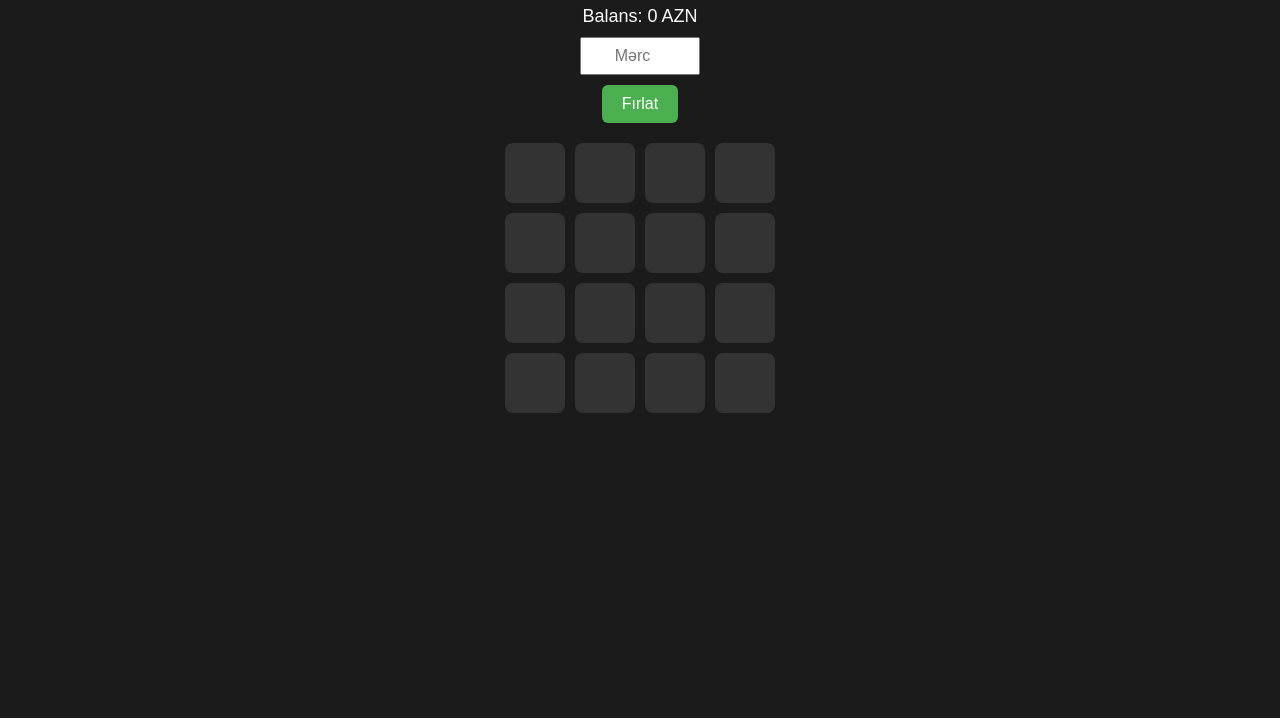
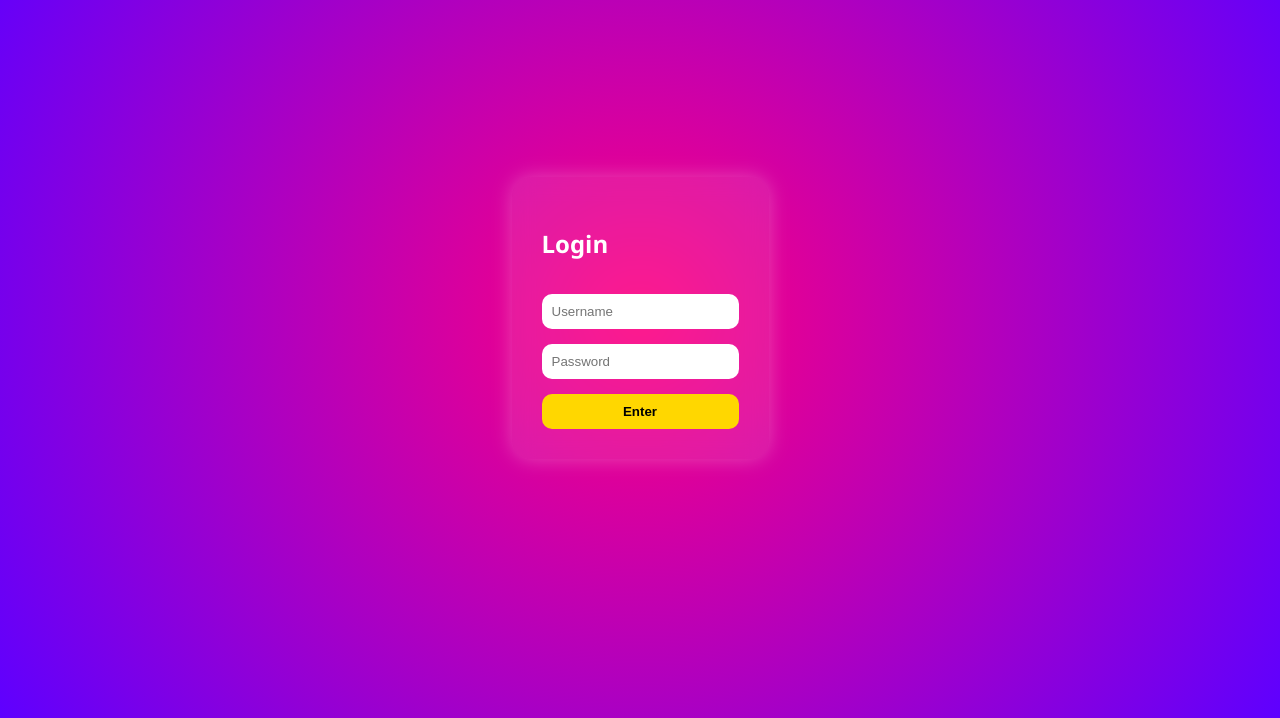
Before and after one commit to Reko004/kazinorbet, a plain HTML site: page index.html in a window 1280 px wide. Shown: the part 82-800 px from the top of the page. Drawn offline with Linux system fonts and the light colour scheme.

Commit message:
Update index.html

```diff
--- a/index.html
+++ b/index.html
@@ -1,140 +1,177 @@
 <!DOCTYPE html>
-<html lang="az">
+<html lang="en">
 <head>
   <meta charset="UTF-8">
   <meta name="viewport" content="width=device-width, initial-scale=1.0">
-  <title>Meyvə Slot Oyunu</title>
+  <title>VIP Fruit Slot Game</title>
   <style>
     body {
-      background: #1b1b1b;
-      font-family: sans-serif;
+      margin: 0;
+      padding: 0;
+      font-family: 'Segoe UI', sans-serif;
+      background: radial-gradient(circle at center, #ff0080, #5e00ff);
       color: #fff;
-      text-align: center;
-      margin: 0;
-      padding: 20px;
+      display: flex;
+      flex-direction: column;
+      align-items: center;
+      justify-content: center;
+      height: 100vh;
+      overflow: hidden;
     }
-    h1 { margin-top: 10px; }
-    #balance { font-size: 18px; margin: 10px 0; }
-    #betInput {
-      padding: 8px;
-      font-size: 16px;
-      width: 100px;
+    .login {
+      background: rgba(255, 255, 255, 0.1);
+      border-radius: 20px;
+      padding: 30px;
+      backdrop-filter: blur(10px);
+      box-shadow: 0 0 20px #fff4;
+      display: flex;
+      flex-direction: column;
+      gap: 15px;
+    }
+    .login input {
+      padding: 10px;
+      border-radius: 10px;
+      border: none;
+      outline: none;
+    }
+    .login button {
+      padding: 10px;
+      border-radius: 10px;
+      background: gold;
+      border: none;
+      font-weight: bold;
+      cursor: pointer;
+    }
+    .hidden {
+      display: none;
+    }
+    .game {
       text-align: center;
     }
-    button {
-      padding: 10px 20px;
-      font-size: 16px;
-      background: #4CAF50;
-      color: white;
-      border: none;
-      border-radius: 6px;
-      cursor: pointer;
-      margin-top: 10px;
-    }
-    #grid {
+    .grid {
       display: grid;
       grid-template-columns: repeat(4, 60px);
+      grid-template-rows: repeat(4, 60px);
       gap: 10px;
-      justify-content: center;
-      margin-top: 20px;
+      margin: 20px 0;
     }
     .cell {
+      font-size: 2em;
       width: 60px;
       height: 60px;
-      font-size: 30px;
-      background: #333;
       display: flex;
+      align-items: center;
       justify-content: center;
-      align-items: center;
-      border-radius: 8px;
-      transition: transform 0.2s;
+      background: rgba(255, 255, 255, 0.2);
+      border-radius: 10px;
+      transition: transform 0.4s ease;
     }
-    .spin {
-      animation: spin 0.4s ease-in-out;
+    .highlight {
+      background: gold;
+      color: black;
+      font-weight: bold;
     }
-    @keyframes spin {
-      0% { transform: rotateY(0); }
-      50% { transform: rotateY(180deg); }
-      100% { transform: rotateY(0); }
+    .spin-btn {
+      padding: 10px 20px;
+      border: none;
+      background: lime;
+      color: black;
+      font-weight: bold;
+      font-size: 1.1em;
+      border-radius: 15px;
+      cursor: pointer;
+      transition: 0.3s;
     }
-    #message {
-      margin-top: 15px;
-      font-weight: bold;
+    .spin-btn:hover {
+      transform: scale(1.05);
     }
   </style>
 </head>
 <body>
-  <h1>Meyvə Slot Oyunu</h1>
-  <div id="balance"></div>
-  <input type="number" id="betInput" placeholder="Mərc" min="1">
-  <br>
-  <button onclick="spin()">Fırlat</button>
-  <div id="grid"></div>
-  <div id="message"></div>
+
+<div class="login" id="login-box">
+  <h2>Login</h2>
+  <input type="text" id="username" placeholder="Username">
+  <input type="password" id="password" placeholder="Password">
+  <button onclick="login()">Enter</button>
+</div>
+
+<div class="game hidden" id="game-box">
+  <h2>🎰 VIP Fruit Slot 🎰</h2>
+  <div class="grid" id="grid"></div>
+  <button class="spin-btn" onclick="spin()">Spin (10 AZN)</button>
+  <p id="result"></p>
+</div>
 
 <script>
-    const fruits = ['🍒', '🍋', '🍉', '🍇', '🍎', '🥝'];
-    const grid = document.getElementById('grid');
-    const balanceEl = document.getElementById('balance');
-    const messageEl = document.getElementById('message');
-    const username = localStorage.getItem('username');
-    let balance = parseInt(localStorage.getItem(`balance_${username}`)) || 0;
+  const fruits = ["🍒", "🍋", "🍇", "🍉", "🍊", "🍎", "🍓", "🥝"];
+  const gridEl = document.getElementById('grid');
 
-    function updateBalance() {
-      balanceEl.textContent = `Balans: ${balance} AZN`;
+  let isSpinning = false;
+
+  function login() {
+    const u = document.getElementById('username').value;
+    const p = document.getElementById('password').value;
+    if (u === "admin" && p === "1234") {
+      document.getElementById('login-box').classList.add('hidden');
+      document.getElementById('game-box').classList.remove('hidden');
+      generateGrid();
+    } else {
+      alert("Invalid credentials");
+    }
   }
 
-    function createGrid() {
-      grid.innerHTML = '';
+  function generateGrid(highlights = []) {
+    gridEl.innerHTML = '';
     for (let i = 0; i < 16; i++) {
       const cell = document.createElement('div');
-        cell.classList.add('cell');
-        grid.appendChild(cell);
+      const fruit = fruits[Math.floor(Math.random() * fruits.length)];
+      cell.className = 'cell';
+      cell.textContent = fruit;
+      if (highlights.includes(i)) cell.classList.add('highlight');
+      gridEl.appendChild(cell);
     }
   }
 
   function spin() {
-      const bet = parseInt(document.getElementById('betInput').value);
-      if (!bet || bet <= 0) {
-        messageEl.textContent = 'Zəhmət olmasa düzgün mərc daxil edin';
-        return;
+    if (isSpinning) return;
+    isSpinning = true;
+    let spins = 10;
+    let interval = setInterval(() => {
+      generateGrid();
+      spins--;
+      if (spins <= 0) {
+        clearInterval(interval);
+        checkWin();
+        isSpinning = false;
       }
-      if (balance < bet) {
-        messageEl.textContent = 'Balansda kifayət qədər vəsait yoxdur';
-        return;
+    }, 100);
   }
 
-      balance -= bet;
-      updateBalance();
-      messageEl.textContent = '';
+  function checkWin() {
+    const cells = [...document.querySelectorAll('.cell')];
+    const symbols = cells.map(c => c.textContent);
+    const winningIndices = [];
+    for (let r = 0; r < 4; r++) {
+      for (let c = 0; c < 2; c++) {
+        const i = r * 4 + c;
+        if (symbols[i] === symbols[i+1] && symbols[i] === symbols[i+2] && symbols[i] === symbols[i+3]) {
+          winningIndices.push(i, i+1, i+2, i+3);
+        }
+      }
+    }
+    for (let c = 0; c < 4; c++) {
+      for (let r = 0; r < 2; r++) {
+        const i = r * 4 + c;
+        if (symbols[i] === symbols[i+4] && symbols[i] === symbols[i+8] && symbols[i] === symbols[i+12]) {
+          winningIndices.push(i, i+4, i+8, i+12);
+        }
+      }
+    }
+    generateGrid(winningIndices);
+    document.getElementById('result').textContent = winningIndices.length > 0 ? '🎉 You win 50 AZN! 🎉' : 'Try again!';
+  }
+</script>
 
-      const cells = document.querySelectorAll('.cell');
-      let allEqual = true;
-      let firstValue = null;
-
-      for (let i = 0; i < cells.length; i++) {
-        const fruit = fruits[Math.floor(Math.random() * fruits.length)];
-        cells[i].textContent = fruit;
-        cells[i].classList.add('spin');
-        setTimeout(() => cells[i].classList.remove('spin'), 400);
-
-        if (i === 0) firstValue = fruit;
-        else if (fruit !== firstValue) allEqual = false;
-      }
-
-      if (allEqual) {
-        const winAmount = bet * 10;
-        balance += winAmount;
-        messageEl.textContent = `Qazandın! +${winAmount} AZN`;
-      } else {
-        messageEl.textContent = 'Uduzdun. Yenidən sına!';
-      }
-
-      localStorage.setItem(`balance_${username}`, balance);
-    }
-
-    createGrid();
-    updateBalance();
-  </script>
 </body>
 </html>
```
Lines whose indentation alone changed are shown as unchanged.
